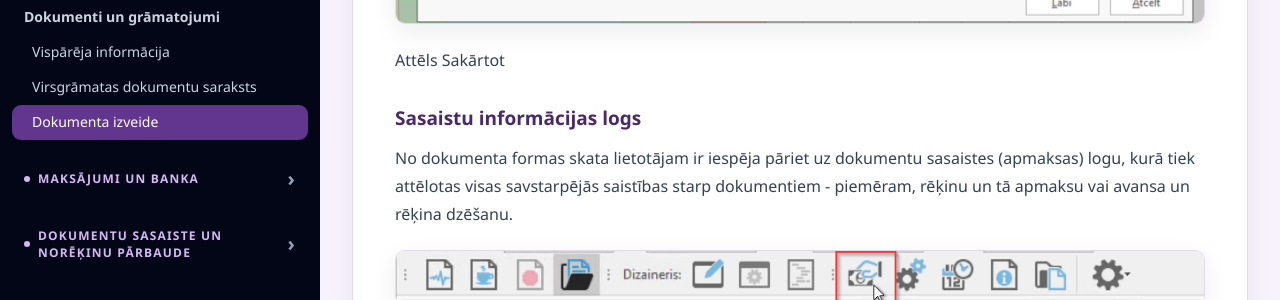
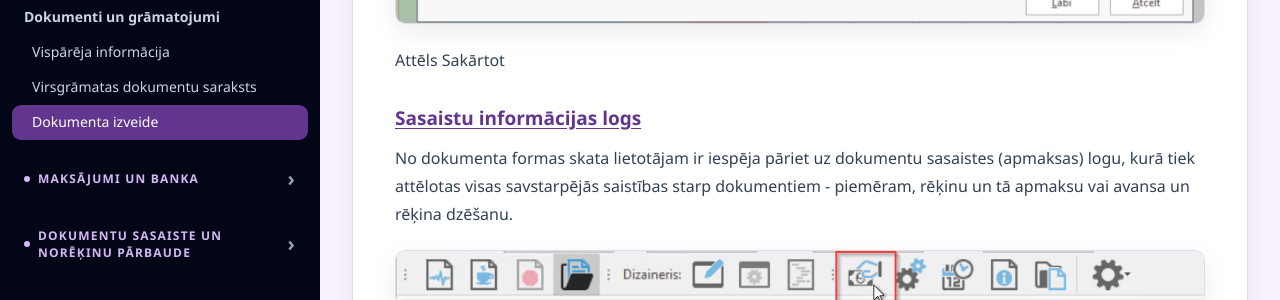
Before and after one commit to cymmtrwqp8-ctrl/finawin-instrukcija1, a Jekyll site: the page built from _docs/055-dokumenti-dokumenta-izveide.md, in a window 1280 px wide and 900 px high, scrolled down 4980 px. Shown: the part 387-687 px from the top of the window. Built offline with Jekyll 4.4.1, drawn with Linux system fonts in a browser that asks for light colours.

Commit message:
Link underlined reconciliation heading to document reconciliation section

```diff
--- a/_docs/055-dokumenti-dokumenta-izveide.md
+++ b/_docs/055-dokumenti-dokumenta-izveide.md
@@ -102,7 +102,7 @@
 
 Attēls Sakārtot
 
-### Sasaistu informācijas logs
+### <a href="{{ site.baseurl }}/docs/dokumenti-dokumentu-sasaiste/" style="text-decoration: underline;">Sasaistu informācijas logs</a>
 
 No dokumenta formas skata lietotājam ir iespēja pāriet uz dokumentu sasaistes (apmaksas) logu, kurā tiek attēlotas visas savstarpējās saistības starp dokumentiem - piemēram, rēķinu un tā apmaksu vai avansa un rēķina dzēšanu.
 
```
